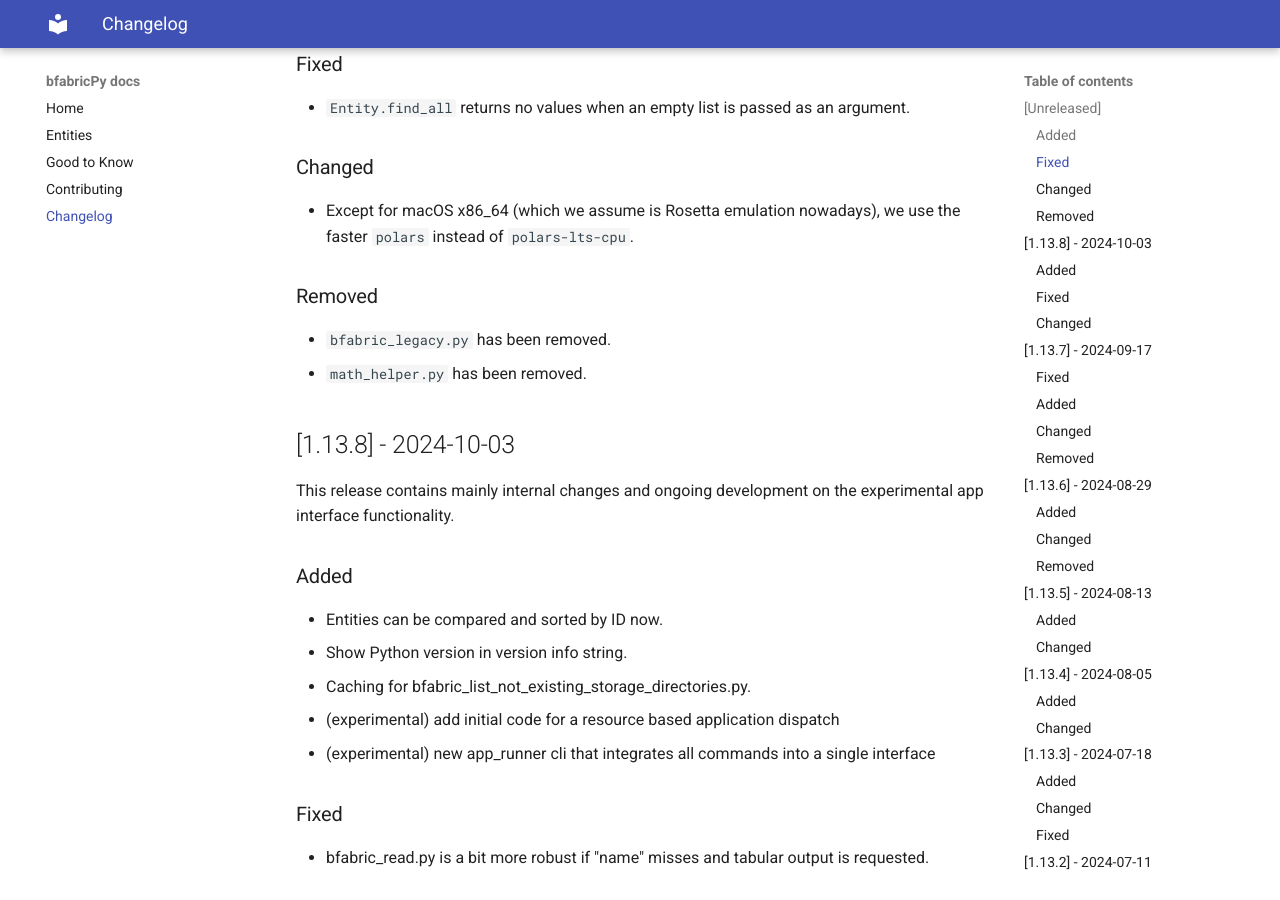
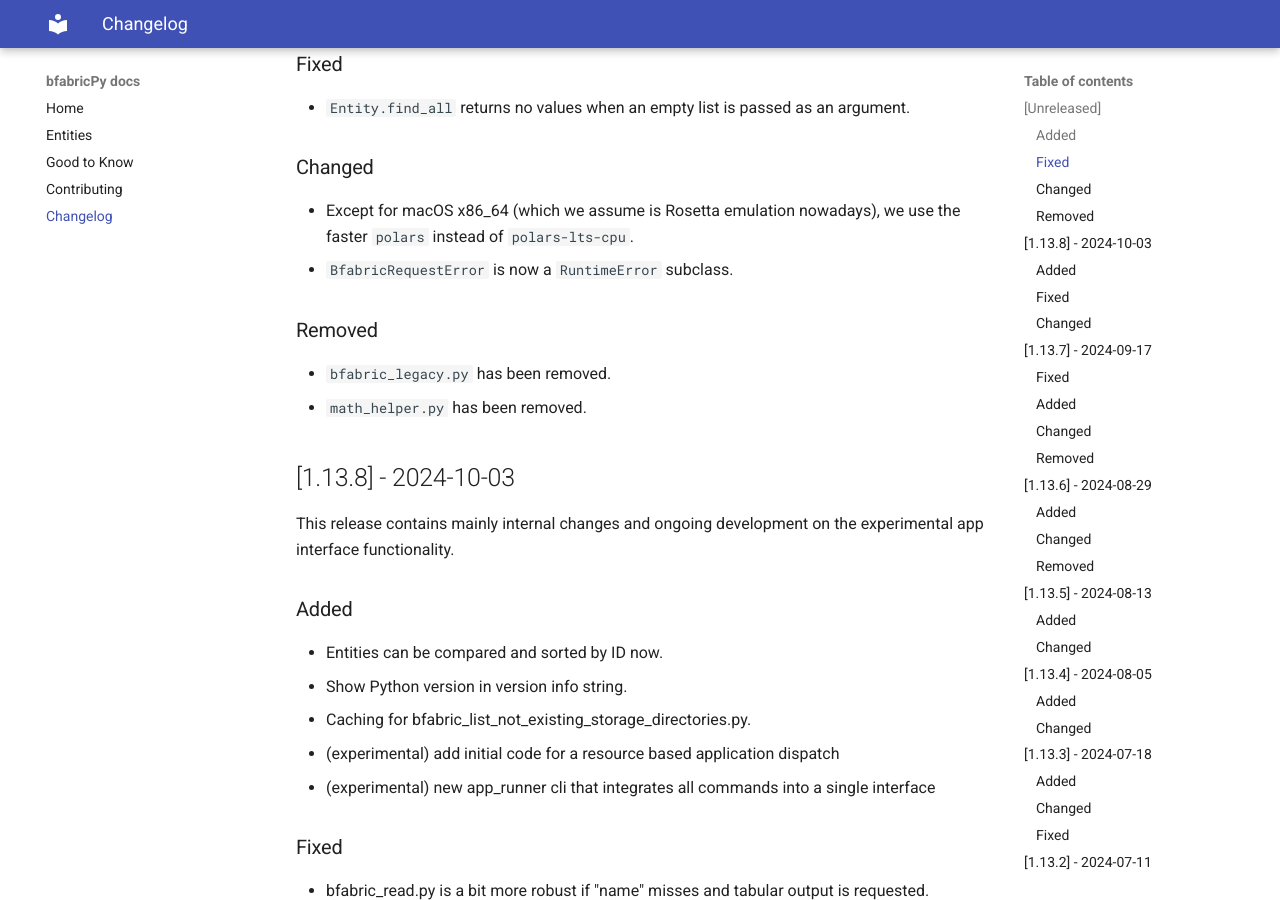
Before and after one commit to fgcz/bfabricPy, an MkDocs documentation site: the page built from docs/changelog.md, in a window 1280 px wide and 900 px high, scrolled down 644 px. Built offline with MkDocs 1.6.1 and Material for MkDocs 9.7.7, drawn with Linux system fonts in a browser that asks for light colours.

Commit message:
update changelog

```diff
--- a/docs/changelog.md
+++ b/docs/changelog.md
@@ -25,6 +25,7 @@ instead a separate Python package with its individual changelog.
 ### Changed
 
 - Except for macOS x86_64 (which we assume is Rosetta emulation nowadays), we use the faster `polars` instead of `polars-lts-cpu`.
+- `BfabricRequestError` is now a `RuntimeError` subclass.
 
 ### Removed
 
```
